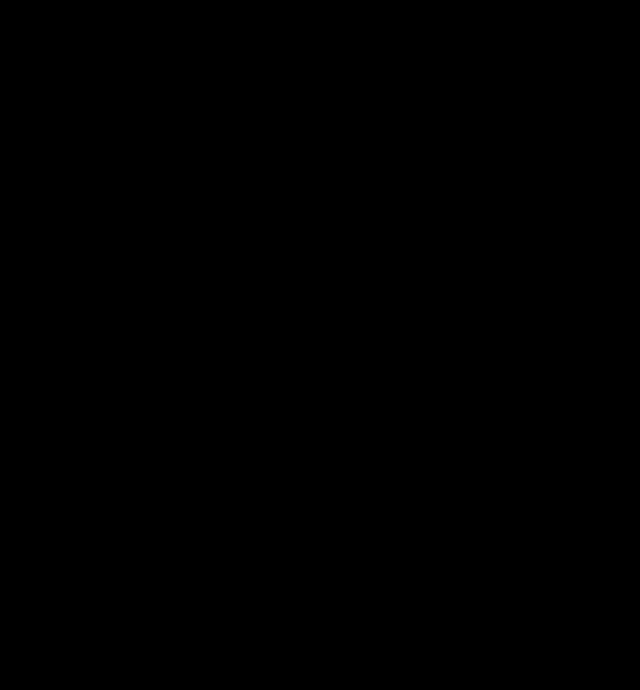
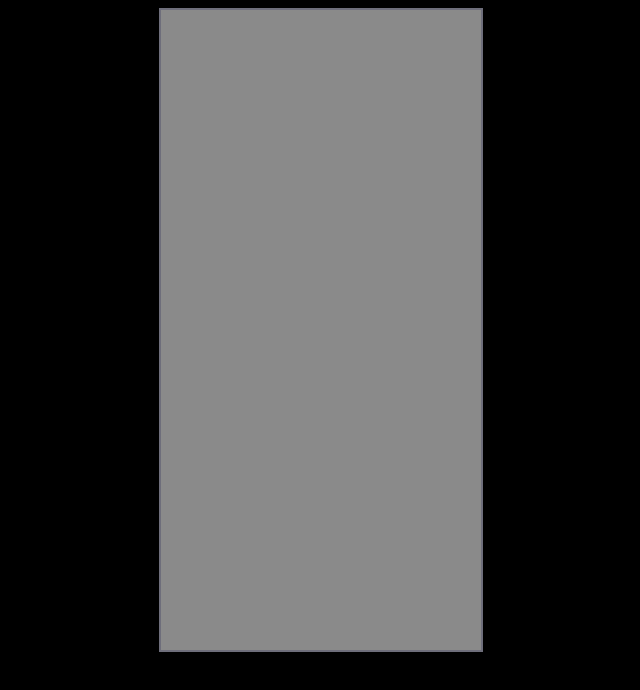
Before and after one commit to pashdevore/tetris, a plain HTML site: page index.html in a window 1280 px wide. Shown: the whole page, without its empty margins (319-959 px from the left). Drawn offline with Linux system fonts and the light colour scheme.

Commit message:
clean up some css

```diff
--- a/css/style.css
+++ b/css/style.css
@@ -3,7 +3,7 @@ body
 	background-color:#000;
 }
 
-#gameboard
+#gameBoard
 {
 	background-color:#8a8a8a;
 	width:320px;
```
